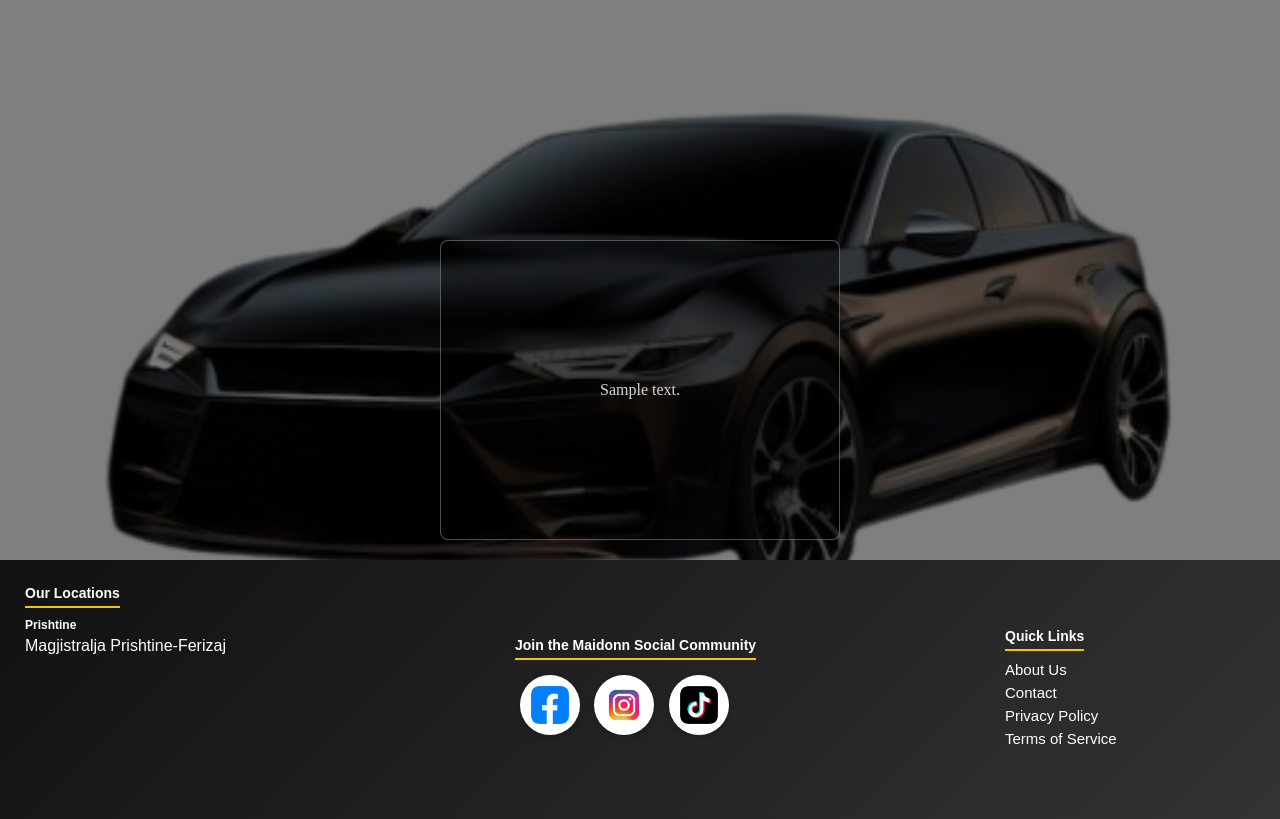
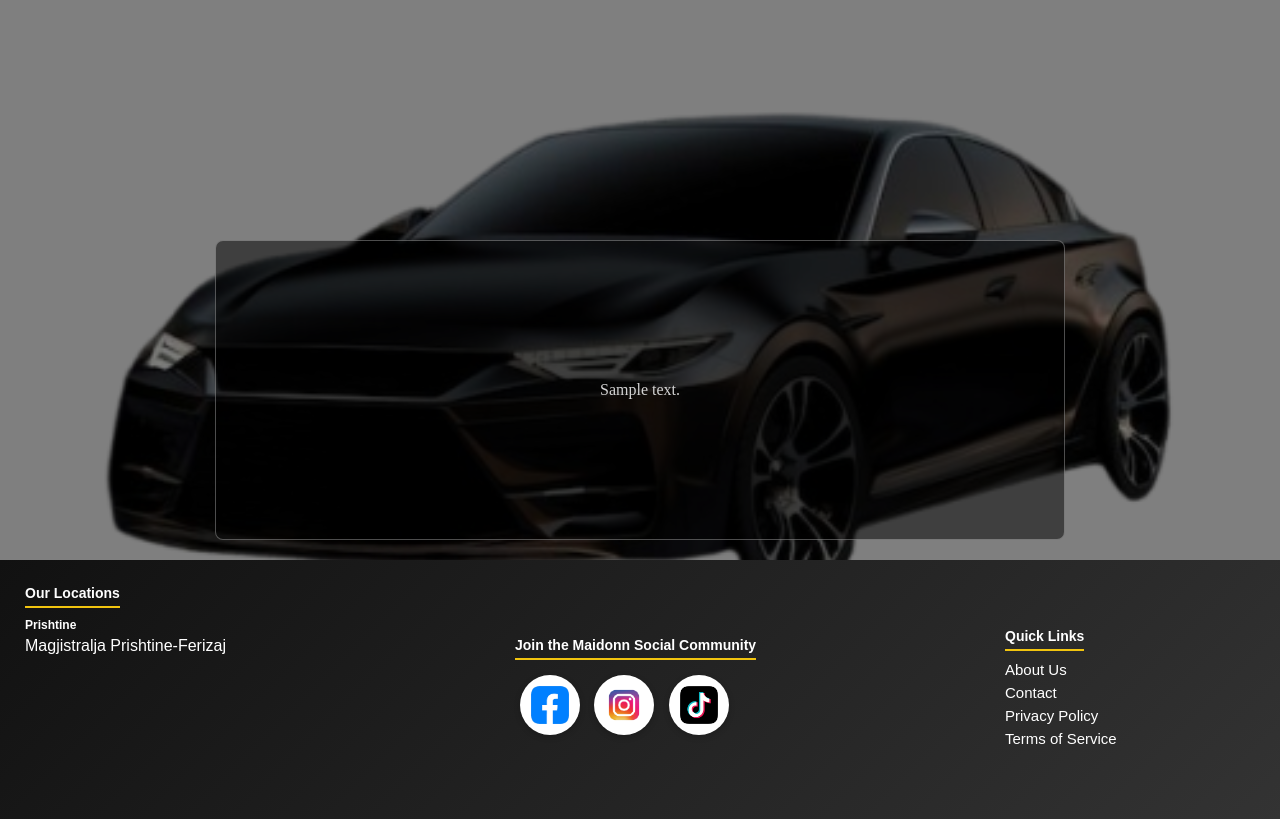
Before and after one commit to valzamustafa/Projektii, a PHP site: page /AboutUs.php in a window 1280 px wide. Shown: the part 462-1281 px from the top of the page. Run offline with PHP 8.4, Linux system fonts and the light colour scheme; tables that the repository leaves empty or names only in its code hold one stand-in row (values such as "Sample post"); grey boxes are pictures that could not be loaded.

Commit message:
ndryshim

```diff
--- a/About.css
+++ b/About.css
@@ -152,7 +152,7 @@ nav li:first-child {
 }
 
 .box {
-    width: 400px;
+    width: 850px;
     height: 300px;
     border: 1px solid rgba(255, 255, 255, 0.3);
     color: rgb(125, 118, 118);
```
